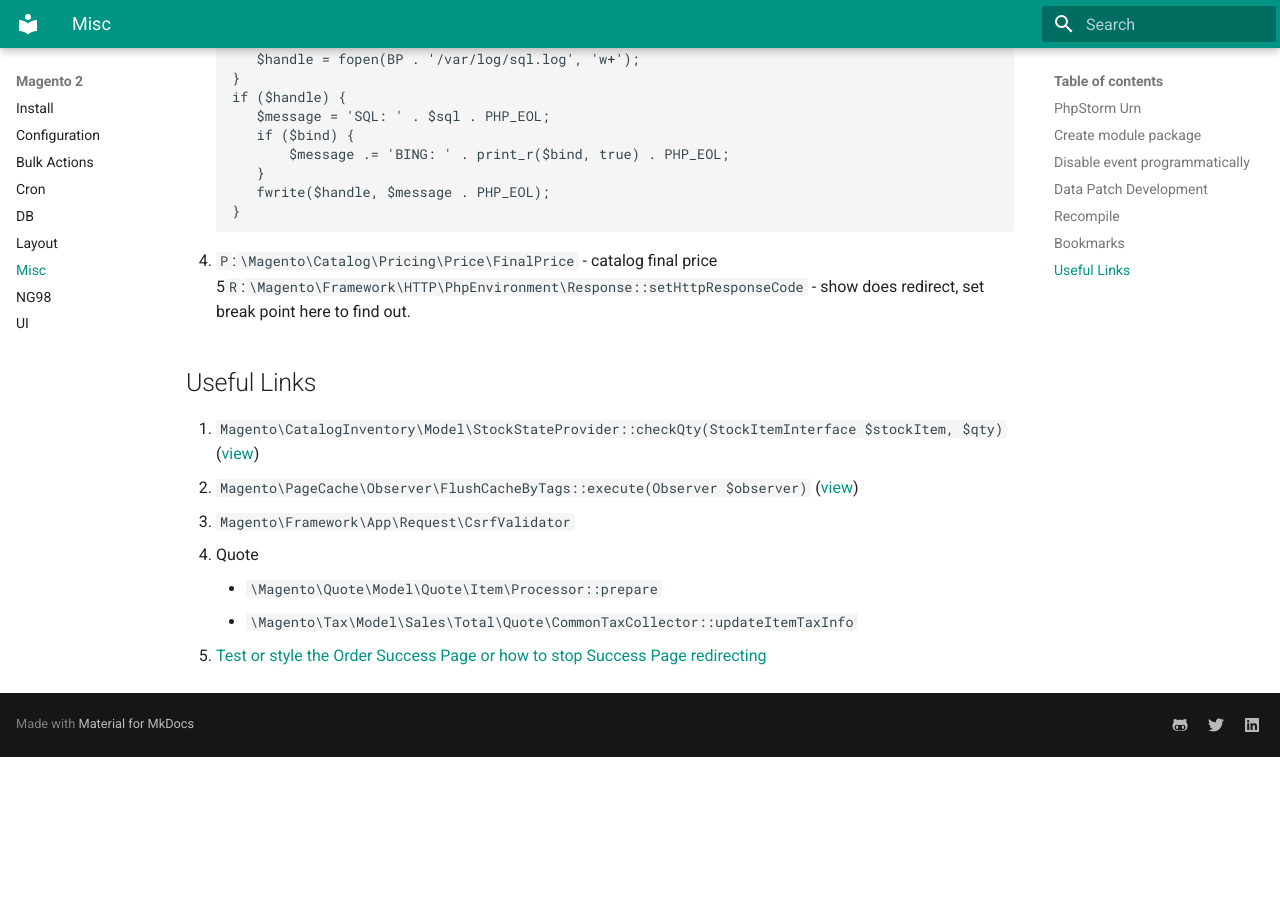
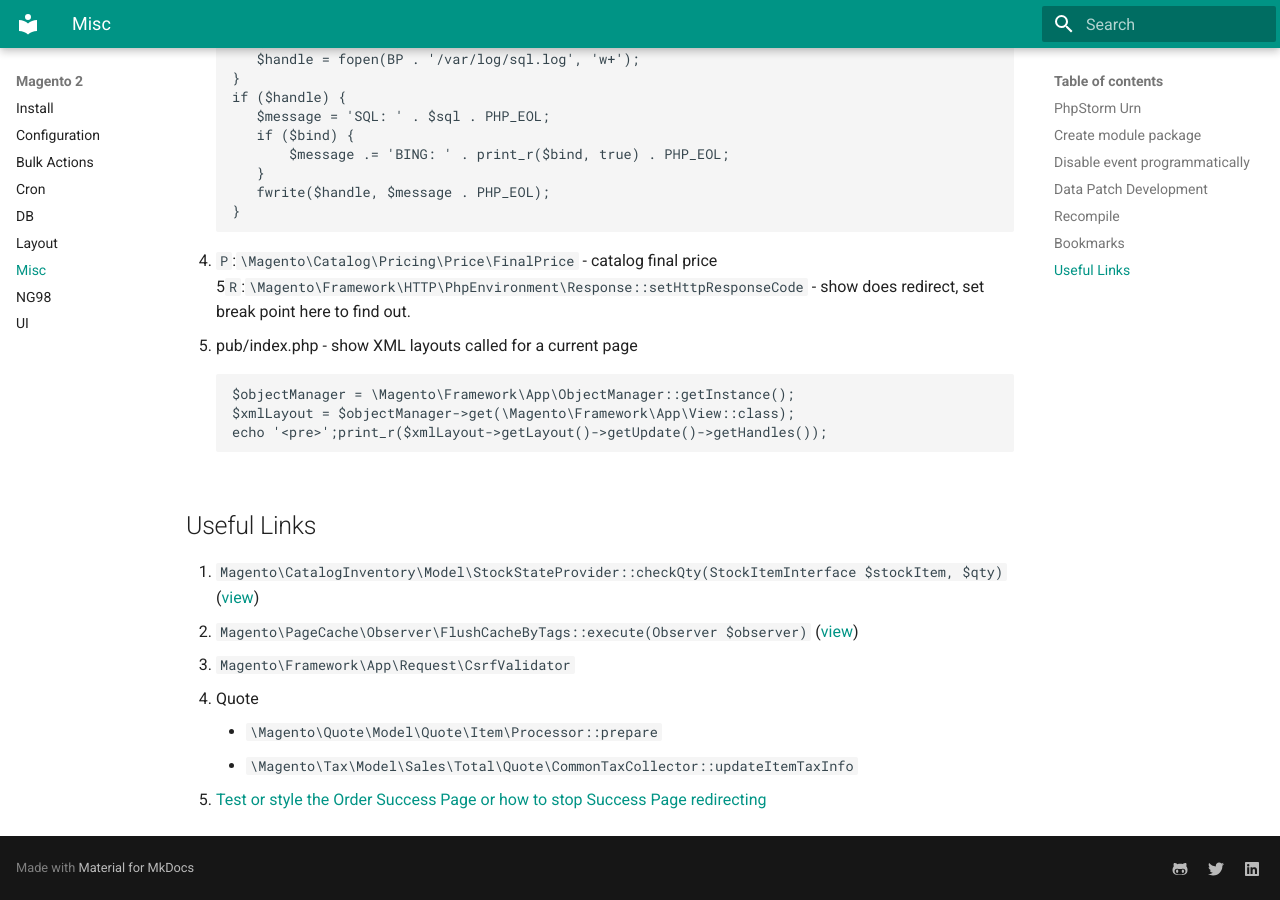
Before and after one commit to yutv/kb, an MkDocs documentation site: the page built from docs/magento-2/misc.md, in a window 1280 px wide and 900 px high, scrolled down 2146 px. Built offline with MkDocs 1.6.1 and Material for MkDocs 9.7.7, drawn with Linux system fonts in a browser that asks for light colours; before the commit the page ends 2903 px from its top, so only the background shows below that.

Commit message:
magento-misc

````diff
--- a/docs/magento-2/misc.md
+++ b/docs/magento-2/misc.md
@@ -92,6 +92,12 @@
 ```
 4. `P`:`\Magento\Catalog\Pricing\Price\FinalPrice` - catalog final price
 5`R`:`\Magento\Framework\HTTP\PhpEnvironment\Response::setHttpResponseCode` - show does redirect, set break point here to find out.
+5. pub/index.php - show XML layouts called for a current page
+```php
+$objectManager = \Magento\Framework\App\ObjectManager::getInstance();
+$xmlLayout = $objectManager->get(\Magento\Framework\App\View::class);
+echo '<pre>';print_r($xmlLayout->getLayout()->getUpdate()->getHandles());
+```
 
 ## Useful Links
 
````
